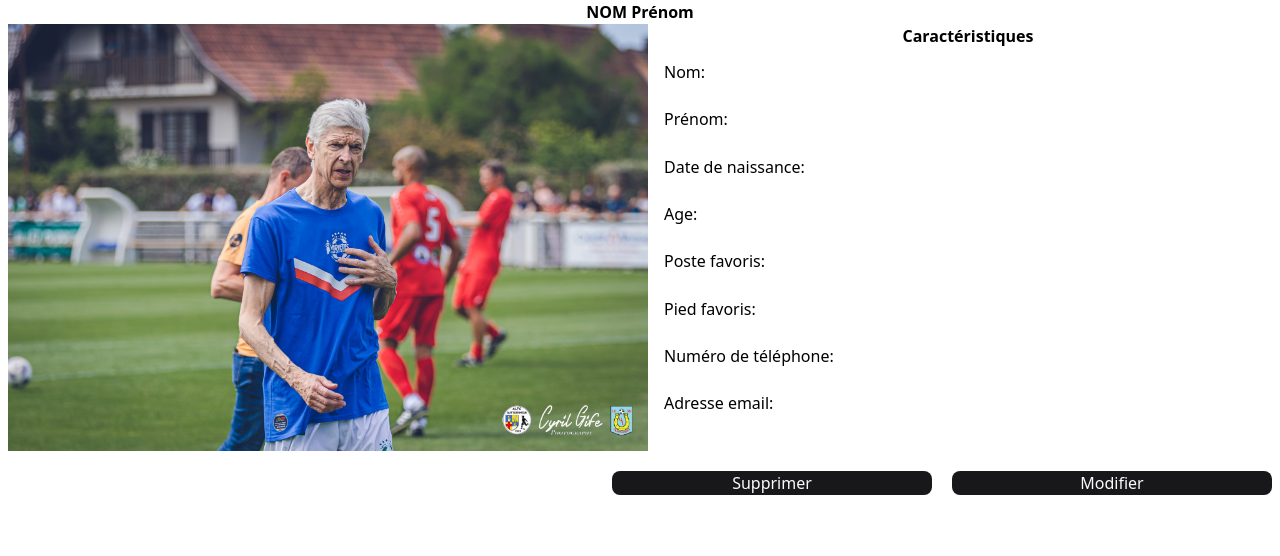
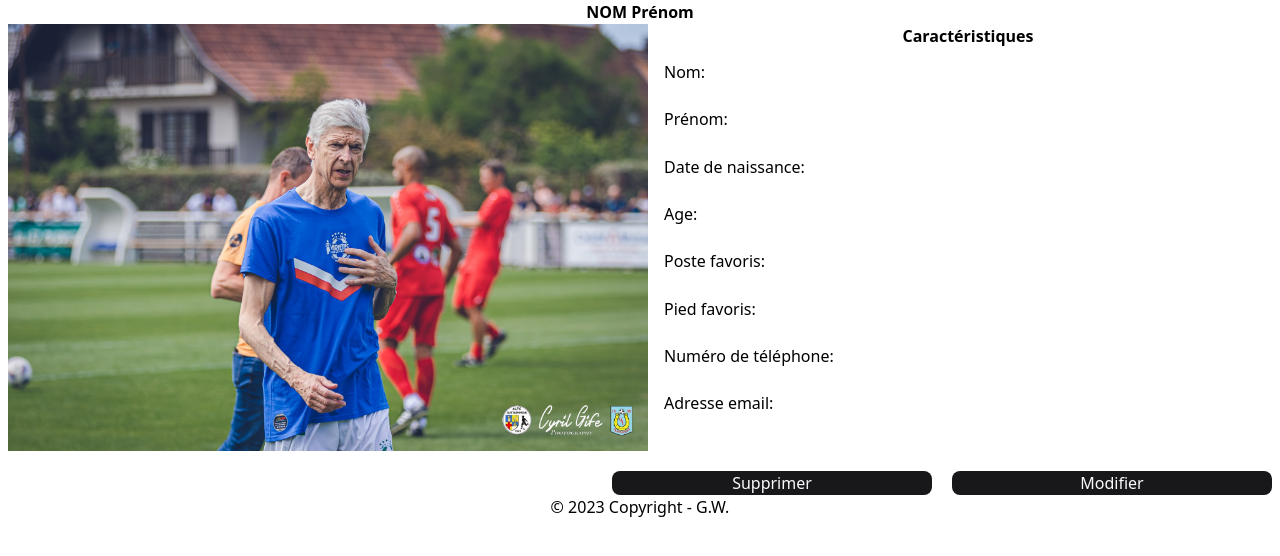
Before and after one commit to GuillaumeWernert/checkpoint_4_GW, a React (Vite) app in the folder frontend/: page /player in a window 1280 px wide. Shown: the top 556 px of the page. Built offline with nearby package versions, Linux system fonts and the light colour scheme.

Commit message:
integration footer

```diff
--- a/frontend/src/App.jsx
+++ b/frontend/src/App.jsx
@@ -3,6 +3,7 @@ import { BrowserRouter as Router, Routes, Route } from "react-router-dom";
 import Players from "@pages/Players";
 import Player from "@pages/Player";
 import Home from "@pages/Home";
+import Footer from "@components/Footer";
 
 import "./App.css";
 
@@ -14,6 +15,7 @@ function App() {
         <Route path="players" element={<Players />} />
         <Route path="player" element={<Player />} />
       </Routes>
+      <Footer />
     </Router>
   );
 }
--- a/frontend/src/components/Counter.jsx
+++ /dev/null
@@ -1,16 +0,0 @@
-import { useState } from "react";
-
-export default function Counter() {
-  const [count, setCount] = useState(0);
-
-  return (
-    <p>
-      <button
-        type="button"
-        onClick={() => setCount((oldCount) => oldCount + 1)}
-      >
-        count is: {count}
-      </button>
-    </p>
-  );
-}
--- /dev/null
+++ b/frontend/src/components/Footer.jsx
@@ -0,0 +1,11 @@
+import React from "react";
+
+function Footer() {
+  return (
+    <div>
+      <p className="text-center">© 2023 Copyright - G.W.</p>
+    </div>
+  );
+}
+
+export default Footer;
```
